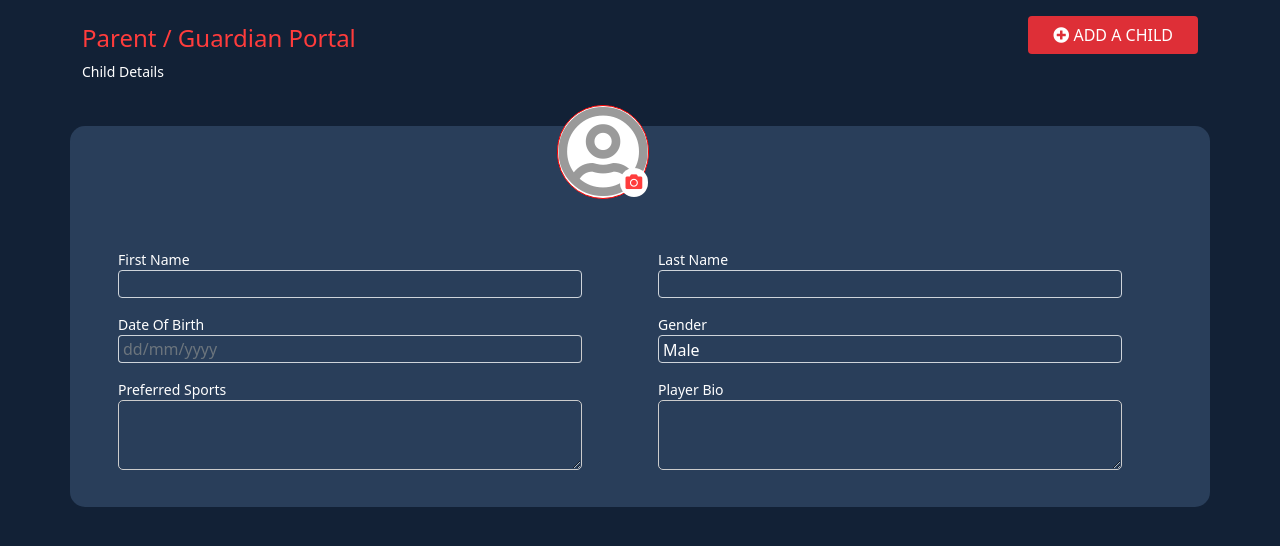
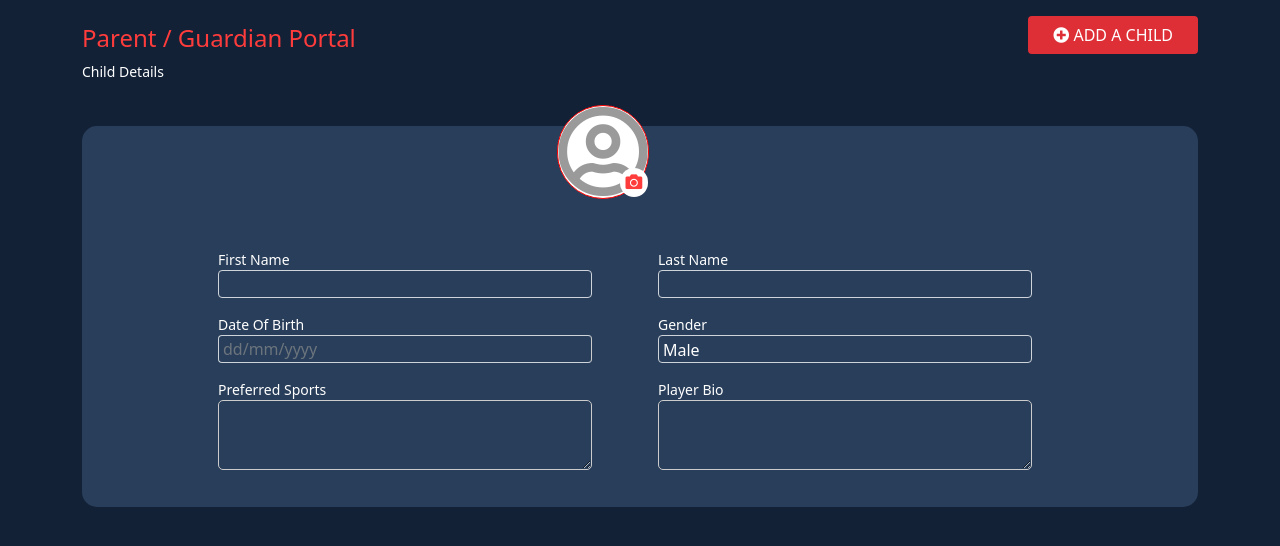
Before and after one commit to Sivakvg/intergy, a plain HTML site: page index.html in a window 1280 px wide. Drawn offline with nearby package versions, Linux system fonts and the light colour scheme.

Commit message:
changes updated

```diff
--- a/index.html
+++ b/index.html
@@ -44,10 +44,10 @@
         </div>
 
 
-        <div class="row  content-des mt-4" id="masterSection">
+        <div class="row  content-des mt-4 m-0 p-0" id="masterSection">
 
-            <div class="row p-0 m-0 ps-md-0 ps-3 append-section  background-white pb-3" id="section_1">
-                <span class="w-50 mt-2" style="position: absolute; right: 83px;z-index: 1234">
+            <div class="row p-0 m-0 ps-md-0 ps-3 append-section  background-white pb-3 position-relative" id="section_1">
+                <span class="w-50 mt-2" style="position: absolute; right: 0px;z-index: 1234">
                     <input type='button' onClick="removeSection(this)" class='remove_sec d-none btn float-end'
                         style="color: #ffffff;background: #ff0505;;" value='Remove Section'>
                 </span>
@@ -60,17 +60,17 @@
                         <input class="file-upload" type="file" accept="image/*" />
                     </div>
                 </div>
-                <div class="row ps-5">
-                    <div class="form-group  col-12 col-md-6">
+                <div class="row ps-5 justify-content-center">
+                    <div class="form-group  col-12 col-md-5">
                         <label class="col-12 p-0 mb-0 field-label">First Name </label>
                         <input name="firstname_1" id="firstname_1" type="text" class="form-control mb-3 field-value">
                     </div>
-                    <div class="form-group    col-12 col-md-6">
+                    <div class="form-group    col-12 col-md-5">
                         <label class="col-12 p-0 mb-0 field-label">Last Name </label>
                         <input name="lastname_1" id="lastname_1" type="text" class="form-control mb-3 field-value">
                     </div>
 
-                    <div class="form-group  col-12  col-md-6">
+                    <div class="form-group  col-12  col-md-5">
                         <label class="col-12 p-0 mb-0  field-label">Date Of
                             Birth </label> <input name="dob_1" id="dob_1" type="text"
                             class=" form-control mb-3 field-value datepicker" placeholder="dd/mm/yyyy"
@@ -78,7 +78,7 @@
                     </div>
 
 
-                    <div class="form-group   col-12 col-md-6">
+                    <div class="form-group   col-12 col-md-5">
                         <label class="col-12 p-0 mb-0  field-label">Gender</label>
                         <select  name="gender_1" id="gender_1" class="form-control mb-3 col-12 col-md-6">
                             <option>Male</option>
@@ -86,13 +86,13 @@
                         </select>
                     </div>
 
-                    <div class="form-group   col-md-6  col-12">
+                    <div class="form-group   col-md-5  col-12">
                         <label class="form-check-lable pr-3 field-label">Preferred Sports
                         </label>
                         <textarea rows="3" id="sports_1" name="sports_1"
                             class="form-control-textarea mb-3 col-12 field-value" spellcheck="false"></textarea>
                     </div>
-                    <div class="form-group    col-md-6 col-12">
+                    <div class="form-group    col-md-5 col-12">
                         <label class="form-check-lable pr-3 field-label">Player Bio
                         </label>
                         <textarea rows="3" id="player_1" name="player_1"
```
